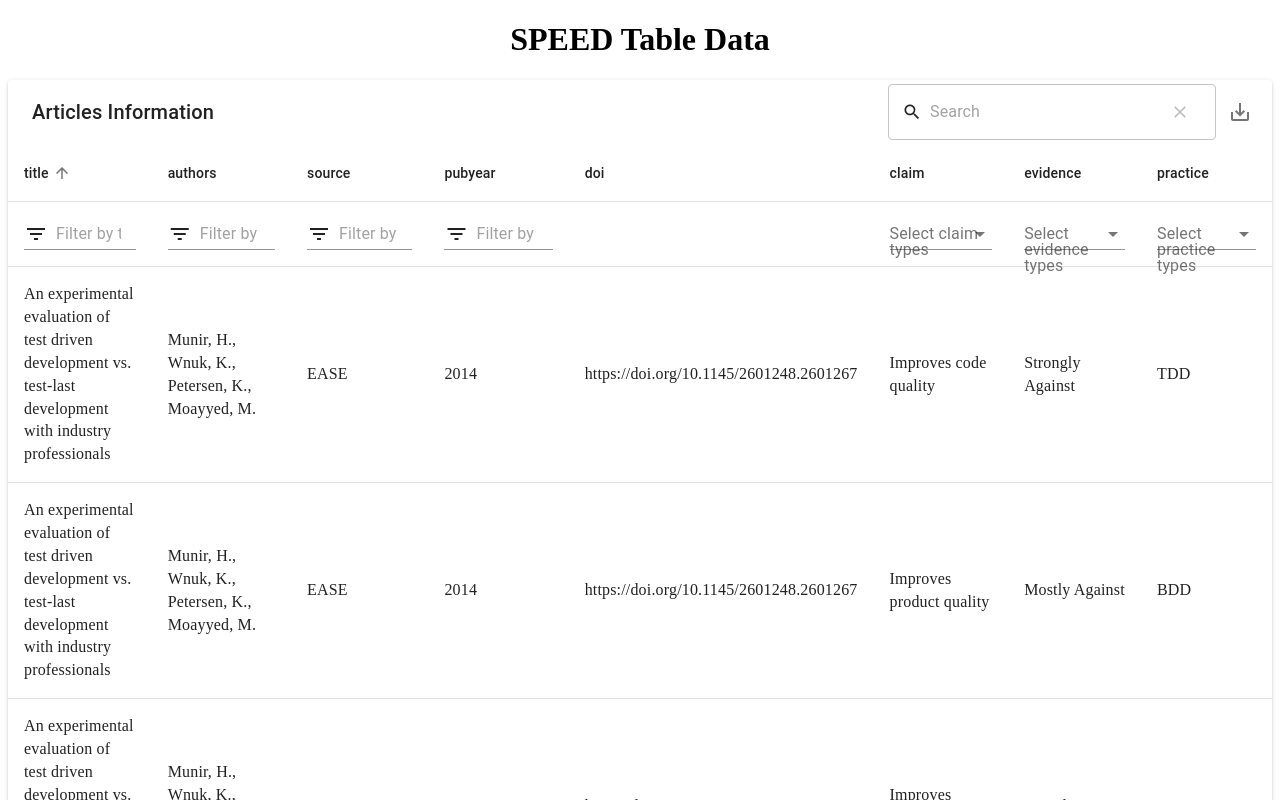
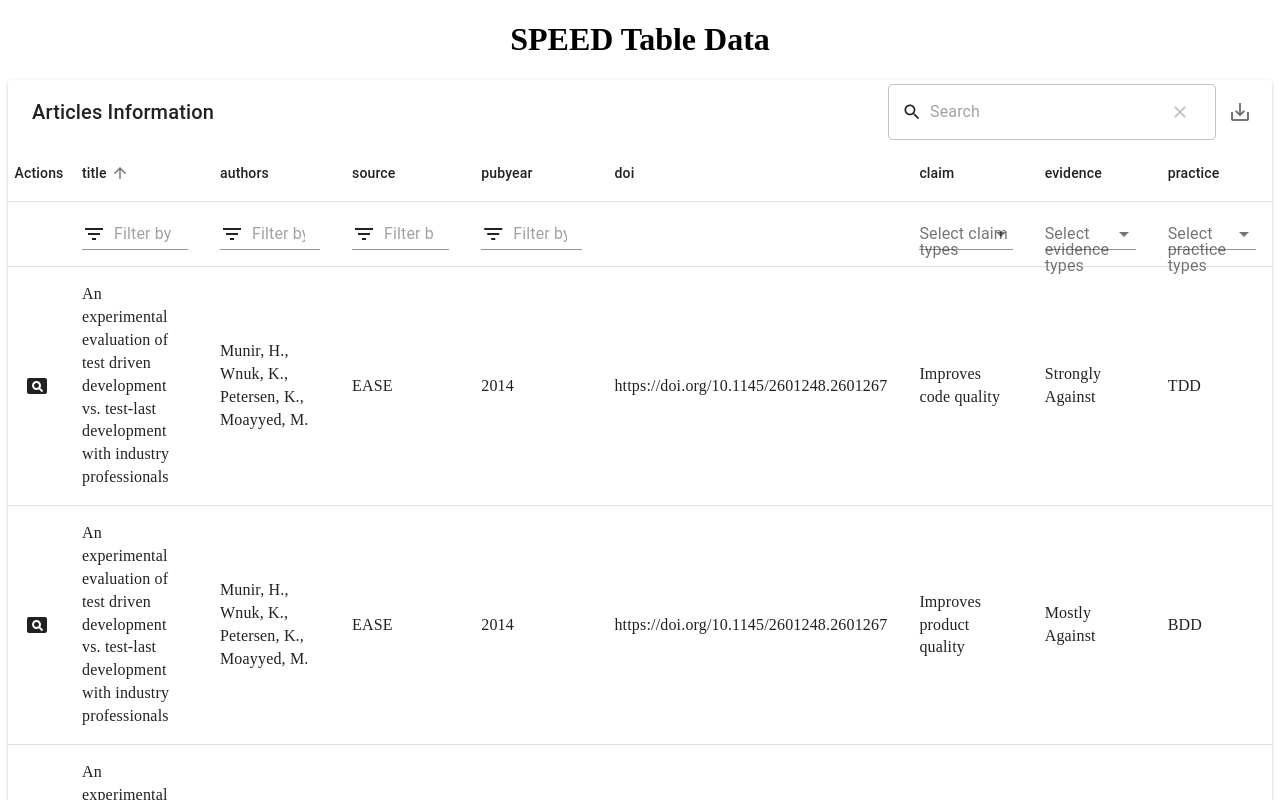
Before and after one commit to jasonchriscodes/Speed, a React (Create React App) app in the folder client/: page / in a window 1280 px wide. Shown: the top 800 px of the page. Built offline with nearby package versions, Linux system fonts and the light colour scheme.

Commit message:
feat: add view button

```diff
--- a/client/src/pages/View/ViewPage.jsx
+++ b/client/src/pages/View/ViewPage.jsx
@@ -1,6 +1,7 @@
 import React from "react";
 import MaterialTable from "material-table";
 import { useState } from "react";
+import PageviewIcon from '@material-ui/icons/Pageview';
 
 const ViewPage = () => {
   const [tableData, setTableData] = useState([
@@ -151,9 +152,17 @@ const ViewPage = () => {
           paginationType: "stepped",
           exportButton: true,
           exportAllData: true,
-          exportFileName: "SPEED Table Data"
+          exportFileName: "SPEED Table Data",
         }}
         title="Articles Information"
+        actions={[
+          {
+            icon: () => <PageviewIcon>View</PageviewIcon>,
+            tooltip: "View",
+            onClick: (e,data) => console.log(data),
+            position:"row",
+          },
+        ]}
       />
     </div>
   );
```
